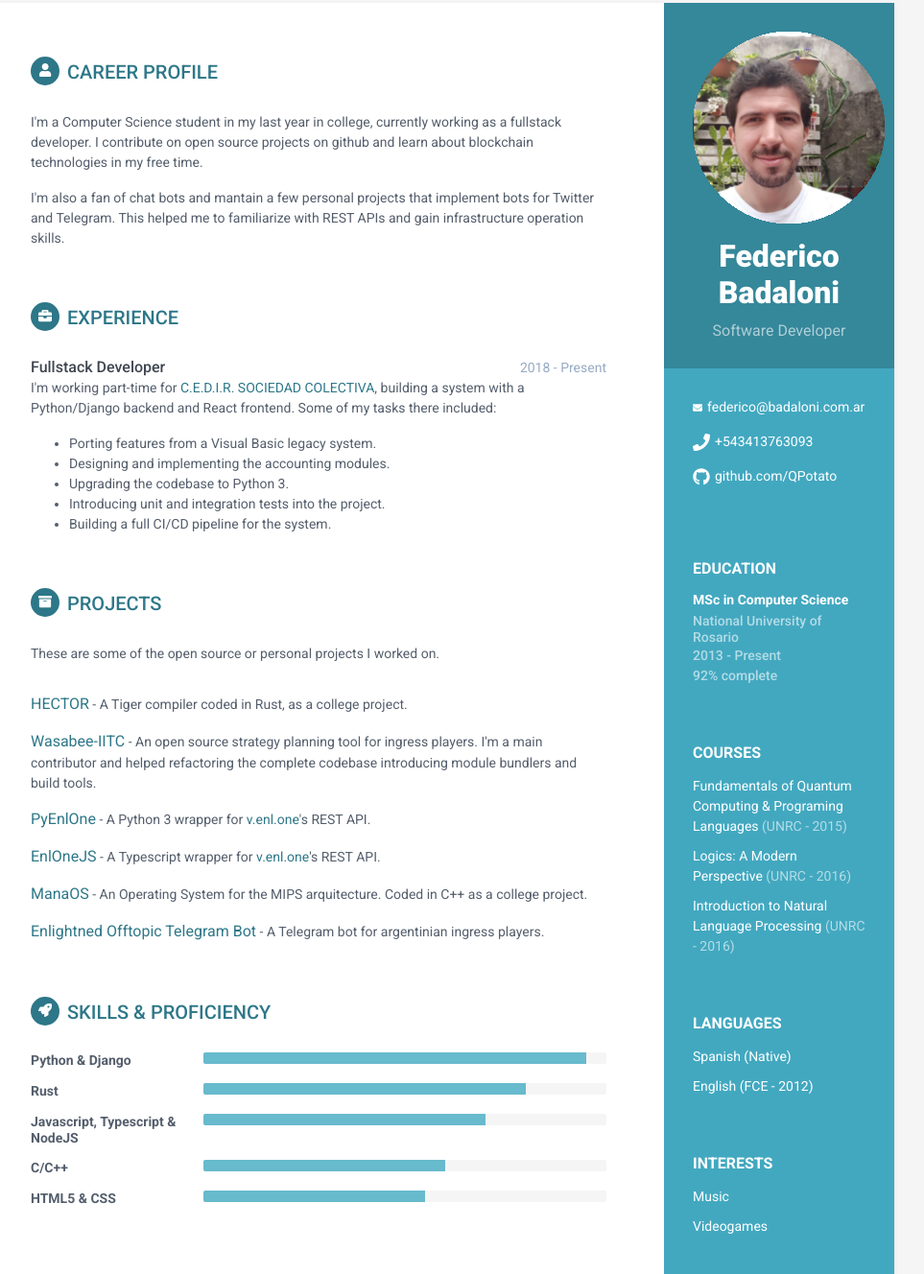
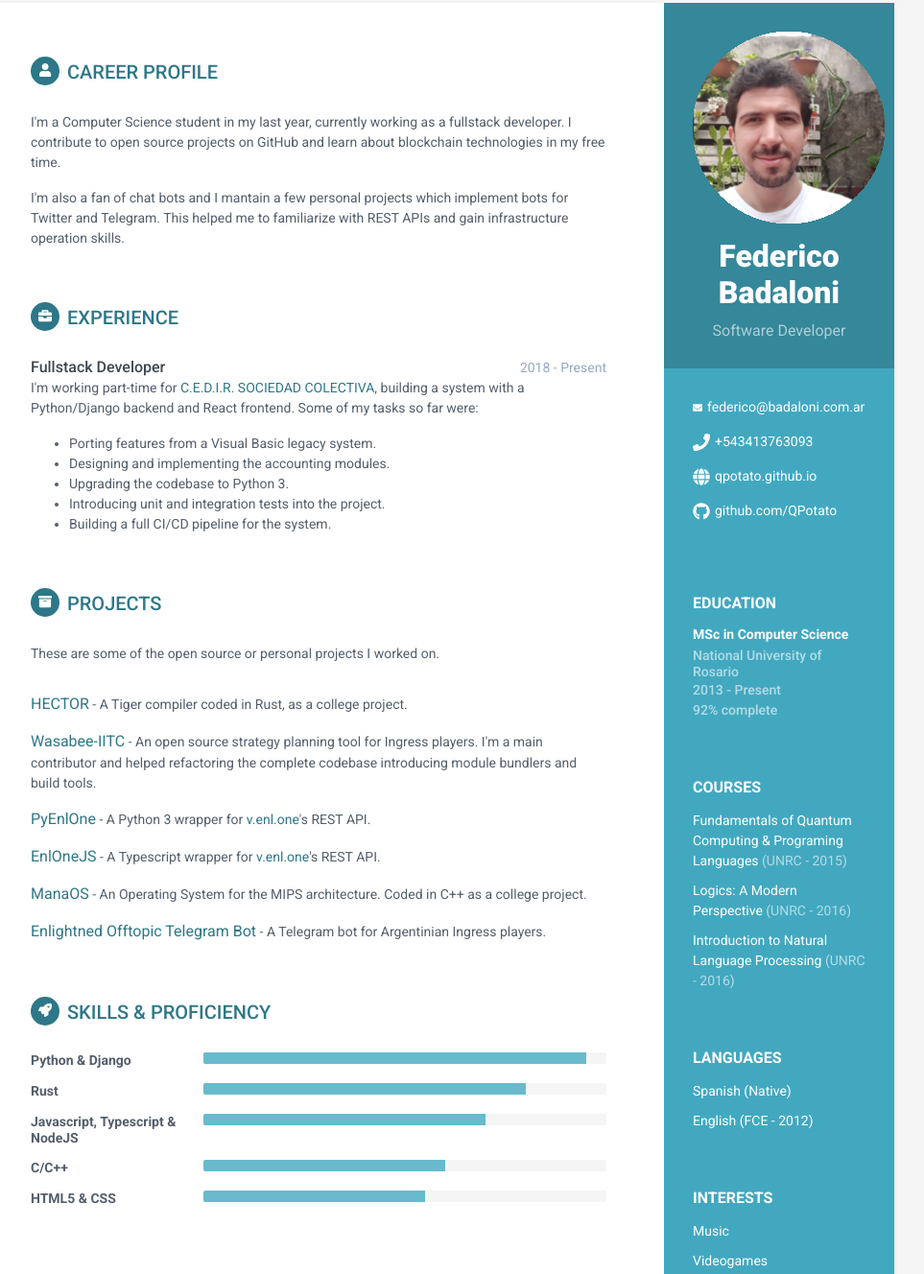
Before and after one commit to QPotato/QPotato.github.io, a website: page index.html in a window 1280 px wide. Shown: the part 27-1355 px from the top of the page at 96% size, without its empty margins (188-1151 px from the left). Drawn offline with Linux system fonts and the light colour scheme.

Commit message:
tips de Pau

```diff
--- a/index.html
+++ b/index.html
@@ -33,7 +33,7 @@
                 <ul class="list-unstyled contact-list">
                     <li class="email"><i class="fas fa-envelope"></i><a href="mailto: federico@badaloni.com.ar">federico@badaloni.com.ar</a></li>
                     <li class="phone"><i class="fas fa-phone"></i><a href="tel:543413763093">+543413763093</a></li>
-                    <!-- <li class="website"><i class="fas fa-globe"></i><a href="https://fedebadaloni.me">fedebadaloni.me</a></li> -->
+                    <li class="website"><i class="fas fa-globe"></i><a href="https://qpotato.github.io">qpotato.github.io</a></li>
                     <li class="github"><i class="fab fa-github"></i><a href="https://www.github.com/QPotato" target="_blank">github.com/QPotato</a></li>
                 </ul>
             </div><!--//contact-container-->
@@ -79,8 +79,8 @@
             <section class="section summary-section">
                 <h2 class="section-title"><span class="icon-holder"><i class="fas fa-user"></i></span>Career Profile</h2>
                 <div class="summary">
-                    <p>I'm a Computer Science student in my last year in college, currently working as a fullstack developer. I contribute on open source projects on github and learn about blockchain technologies in my free time.</p>
-                    <p>I'm also a fan of chat bots and mantain a few personal projects that implement bots for Twitter and Telegram. This helped me to familiarize with REST APIs and gain infrastructure operation skills.</p>
+                    <p>I'm a Computer Science student in my last year, currently working as a fullstack developer. I contribute to open source projects on GitHub and learn about blockchain technologies in my free time.</p>
+                    <p>I'm also a fan of chat bots and I mantain a few personal projects which implement bots for Twitter and Telegram. This helped me to familiarize with REST APIs and gain infrastructure operation skills.</p>
                 </div><!--//summary-->
             </section><!--//section-->
 
@@ -95,7 +95,7 @@
                         </div>
                     </div><!--//meta-->
                     <div class="details">
-                        <p>I'm working part-time for <a href="https://www.cedir.com.ar">C.E.D.I.R. SOCIEDAD COLECTIVA</a>, building a system with a Python/Django backend and React frontend. Some of my tasks there included:</p>
+                        <p>I'm working part-time for <a href="https://www.cedir.com.ar">C.E.D.I.R. SOCIEDAD COLECTIVA</a>, building a system with a Python/Django backend and React frontend. Some of my tasks so far were:</p>
                         <ul>
                             <li>Porting features from a Visual Basic legacy system.</li>
                             <li>Designing and implementing the accounting modules.</li>
@@ -120,7 +120,7 @@
                 </div><!--//item-->
                 <div class="item">
                     <span class="project-title"><a href="https://github.com/wasabee-project/Wasabee-IITC">Wasabee-IITC</a></span> -
-                    <span class="project-tagline">An open source strategy planning tool for ingress players. I'm a main contributor and helped refactoring the complete codebase introducing module bundlers and build tools.</span>
+                    <span class="project-tagline">An open source strategy planning tool for Ingress players. I'm a main contributor and helped refactoring the complete codebase introducing module bundlers and build tools.</span>
                 </div><!--//item-->
                 <div class="item">
                     <span class="project-title"><a href="https://github.com/QPotato/pyenlone" target="_blank">PyEnlOne</a></span> -
@@ -132,11 +132,11 @@
                 </div><!--//item-->
                 <div class="item">
                     <span class="project-title"><a href="https://github.com/QPotato/ManaOS" target="_blank">ManaOS</a></span> -
-                    <span class="project-tagline">An Operating System for the MIPS arquitecture. Coded in C++ as a college project.</span>
+                    <span class="project-tagline">An Operating System for the MIPS architecture. Coded in C++ as a college project.</span>
                 </div><!--//item-->
                 <div class="item">
                     <span class="project-title"><a href="https://github.com/QPotato/EnlOfftopicBot" target="_blank">Enlightned Offtopic Telegram Bot</a></span> -
-                    <span class="project-tagline">A Telegram bot for argentinian ingress players.</span>
+                    <span class="project-tagline">A Telegram bot for Argentinian Ingress players.</span>
                 </div><!--//item-->
             </section><!--//section-->
 
```
